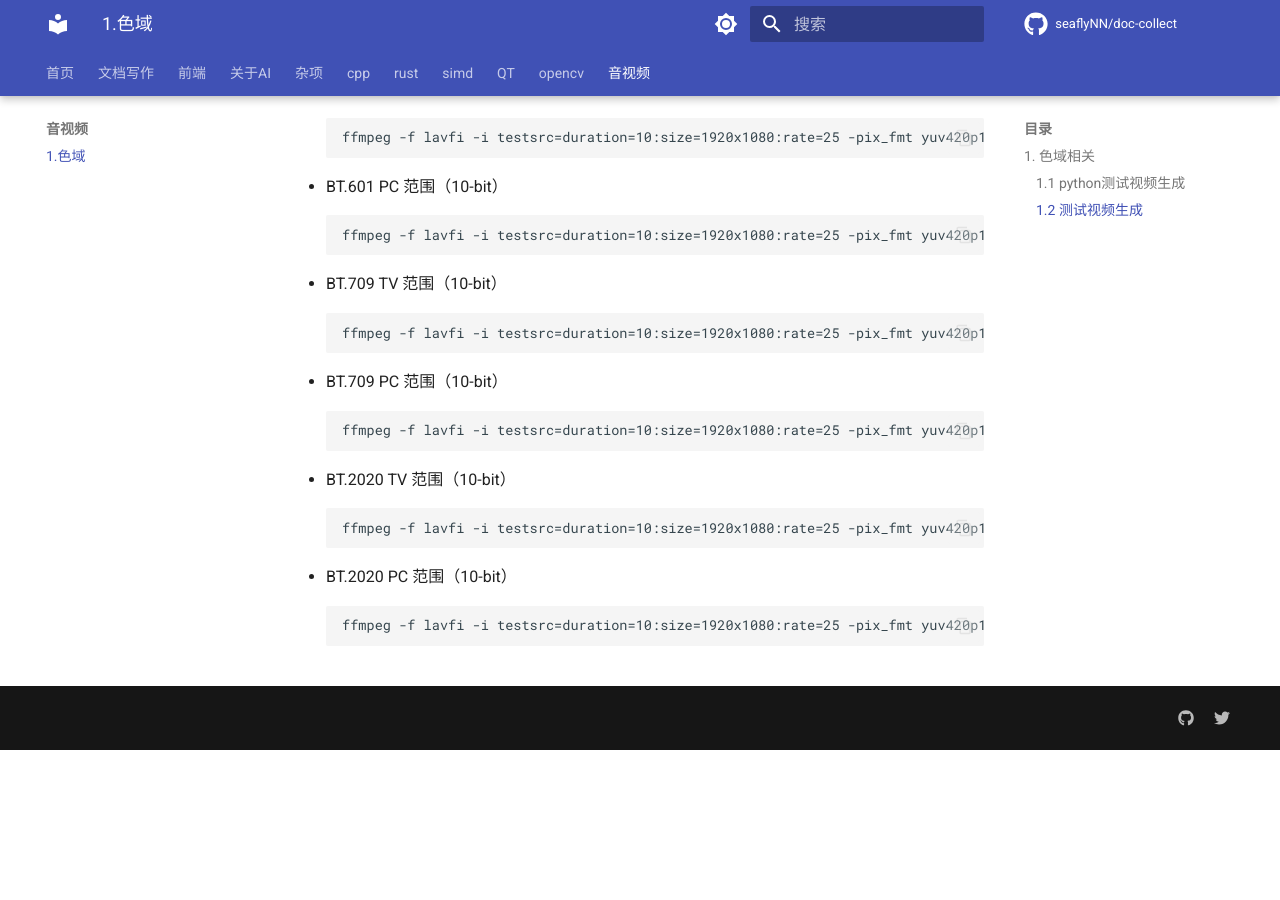
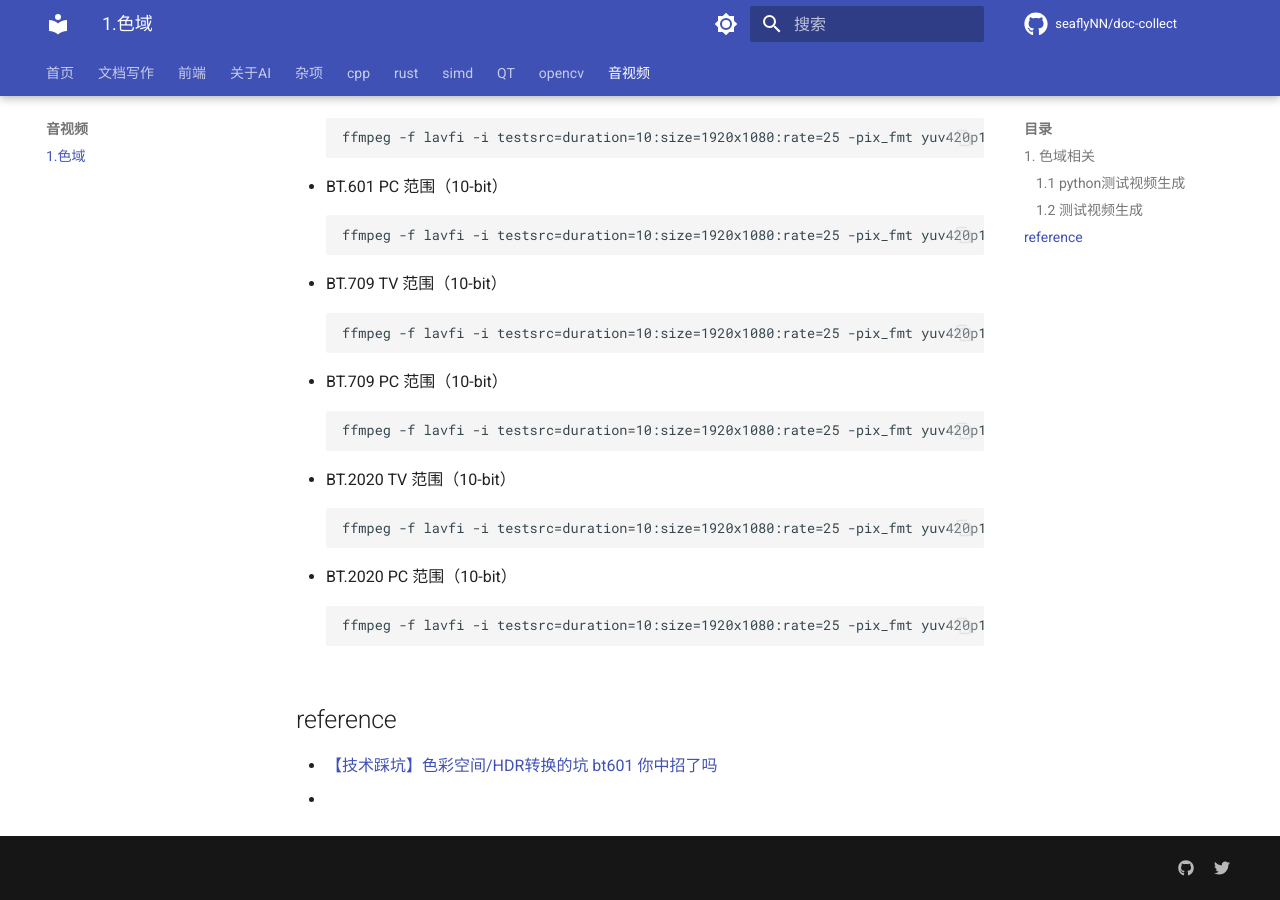
Before and after one commit to seaflyNN/doc-collect, an MkDocs documentation site: the page built from docs/音视频/1.色域.md, in a window 1280 px wide and 900 px high, scrolled down 4481 px. Built offline with MkDocs 1.6.1 and Material for MkDocs 9.7.7, drawn with Linux system fonts in a browser that asks for light colours; comment, search, counter and statistics services are not loaded; before the commit the page ends 5231 px from its top, so only the background shows below that.

Commit message:
更新文档，新增色彩空间转换参考链接，帮助开发者更好地理解HDR转换相关问题。

````diff
--- a/docs/音视频/1.色域.md
+++ b/docs/音视频/1.色域.md
@@ -253,3 +253,8 @@ ffmpeg -f lavfi -i testsrc=duration=10:size=1920x1080:rate=25 -pix_fmt yuv420p10
 ```
 ffmpeg -f lavfi -i testsrc=duration=10:size=1920x1080:rate=25 -pix_fmt yuv420p10le -colorspace 9 -color_primaries 9 -color_trc 16 -color_range 2 -c:v libx265 -x265-params colorprim=bt2020:transfer=smpte2084:colormatrix=bt2020nc -crf 23 -preset medium bt2020_pc_10bit_1080p.mp4
 ```
+
+
+## reference
++ [【技术踩坑】色彩空间/HDR转换的坑 bt601 你中招了吗](https://www.bilibili.com/opus/665443420935815171)
++
````
